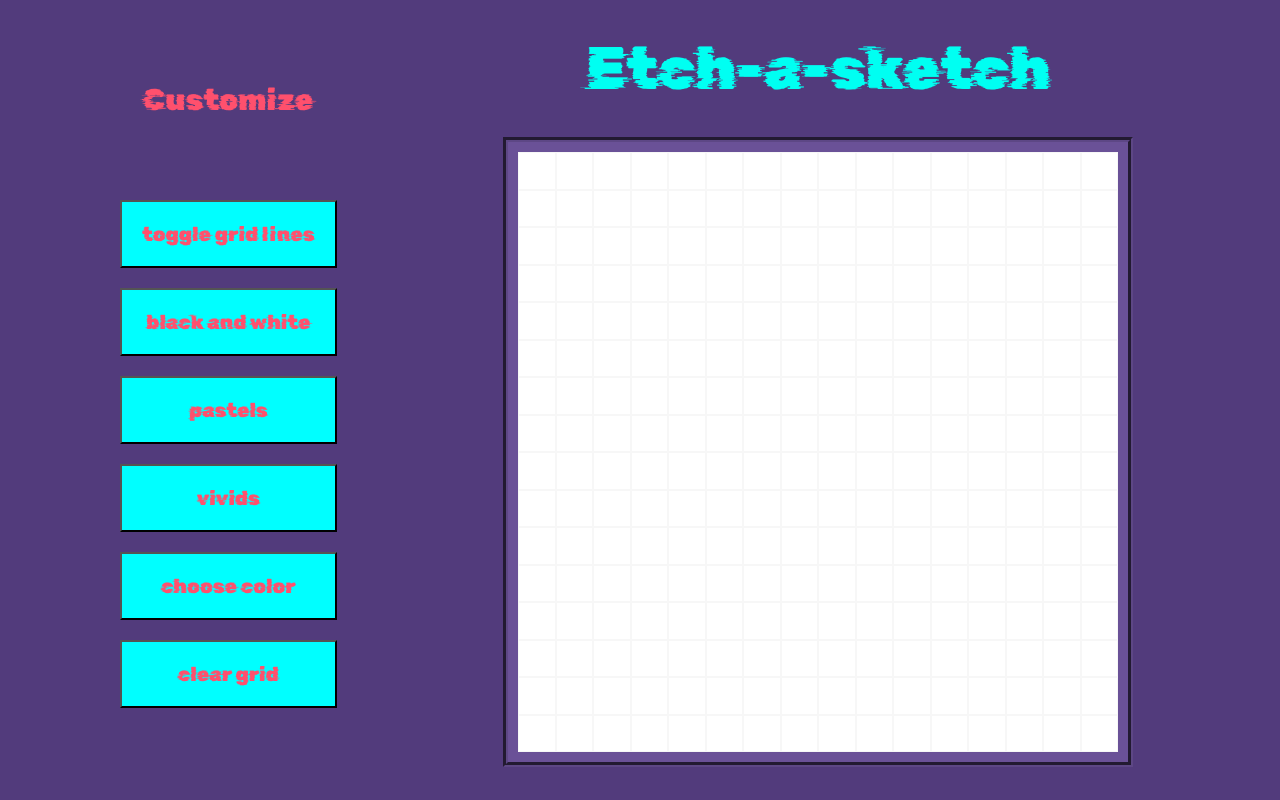
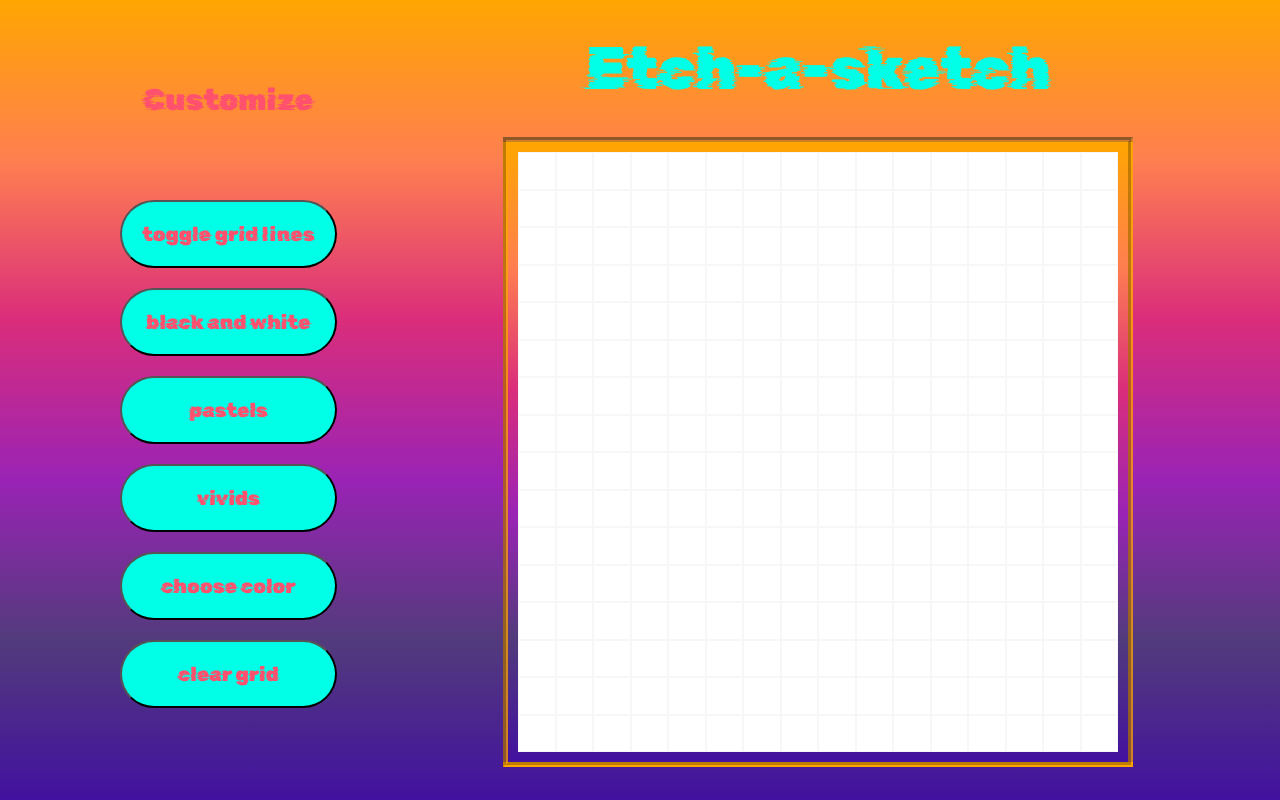
Before and after one commit to dh-programs/etch-a-sketch, a plain HTML site: page index.html in a window 1280 px wide. Drawn offline with Linux system fonts and the light colour scheme.

Commit message:
Update styling

```diff
--- a/styles.css
+++ b/styles.css
@@ -7,16 +7,17 @@ body {
     height: 100vh;
     margin: 0;
     font-family: RubikGlitch;
-    background-color: rgb(82, 59, 124);
+    background: linear-gradient(rgb(255, 166, 0), coral, rgb(218, 45, 123), rgb(154, 35, 181), rgb(82, 59, 124), rgb(67, 17, 159));
 }
 
 button {
     font-family: RubikGlitch;
     font-size: 20px;
     color: rgb(255, 80, 109);
-    background-color: aqua;
+    background-color: rgba(0, 255, 230);
     padding: 20px;
     margin: 10px;
+    border-radius: 50px;
 }
 
 button:hover {
@@ -51,7 +52,7 @@ button:hover {
 .title {
     display: flex;
     font-size: 60px;
-    color: rgb(0, 255, 242);;
+    color: rgba(0, 255, 230);
 }
 
 .content {
@@ -67,8 +68,8 @@ button:hover {
     align-items: center;
     justify-content: center;
     padding: 10px;
-    border: 5px rgb(93, 71, 133) groove;
-    background-color: rgb(106, 81, 151);
+    border: 5px rgba(255, 166, 0, 0.742) groove;
+    background: linear-gradient(rgb(255, 166, 0), coral, rgb(218, 45, 123), rgb(154, 35, 181), rgb(82, 59, 124), rgb(67, 17, 159));
 }
 
 #grid-container {
```
